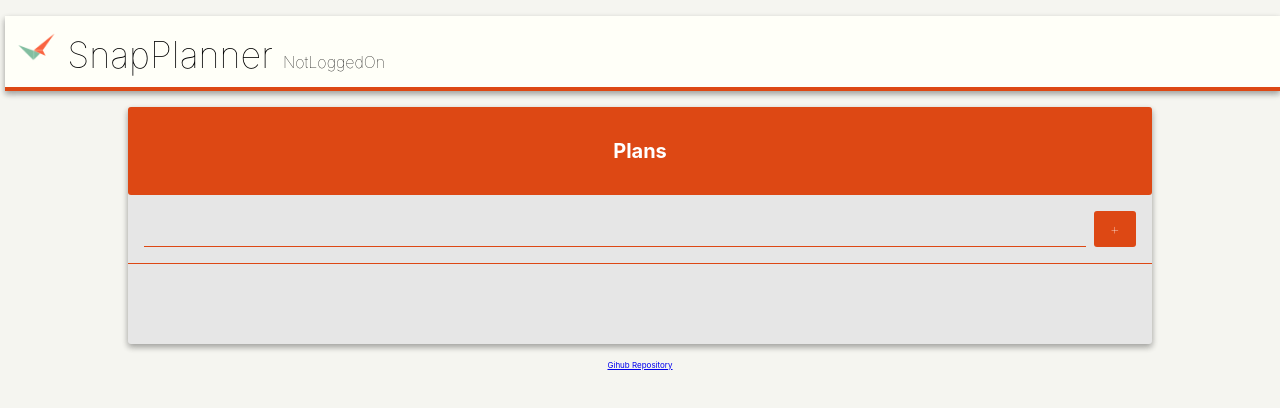
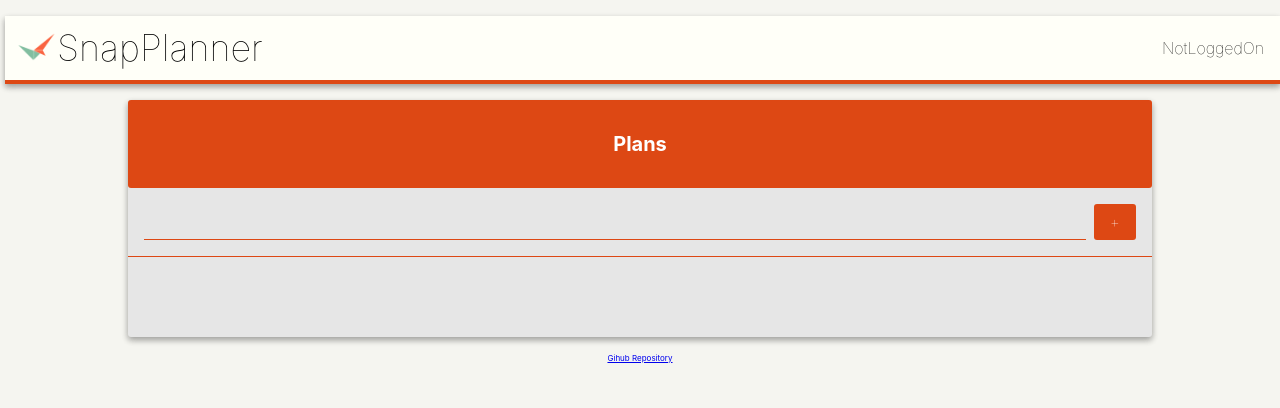
Before and after one commit to idev2580/Snap_Plan_Manager, a React (Create React App) app in the folder frontend/snap_plan_manager/: page / in a window 1280 px wide. Shown: the top 408 px of the page. Built offline with nearby package versions, Linux system fonts and the light colour scheme.

Commit message:
Page Design Modified.

```diff
--- a/frontend/snap_plan_manager/src/App.css
+++ b/frontend/snap_plan_manager/src/App.css
@@ -4,6 +4,9 @@
 }
 
 .TopBar{
+  display:flex;
+  justify-content:space-between;
+  align-items:center;
   background-color:#262620;
   color:white;
   font-weight:60;
@@ -20,11 +23,11 @@
   font-size:36px;
 }
 .LogoImg{
-  display:inline;
+  display:flex;
 }
 
 li{
-  display:inline;
+  display:flex;
 }
 
 /*LightMode Compatibility*/
@@ -41,3 +44,8 @@ li{
   text-align: center;
   margin-top: 16px;
 }
+.username_btn{
+  margin-right: 1rem;
+  text-align:center;
+  cursor:pointer;
+}
--- a/frontend/snap_plan_manager/src/App.js
+++ b/frontend/snap_plan_manager/src/App.js
@@ -260,7 +260,7 @@ class App extends React.Component {
       <ul className="TopBar">
         <li className="Logo"><a href='./App.js'><img className="LogoImg" src="./Snap_Plan_Manager_Logo_192.png" alt="(Snap Plan Manager Logo)" height="42px">
           </img></a> SnapPlanner</li>
-        <li><a onClick={handleIDClick}>{username}</a></li>
+        <li><div className="username_btn" onClick={handleIDClick}>{username}</div></li>
       </ul>
       <PlanListTemplate form={
         <Form
```
